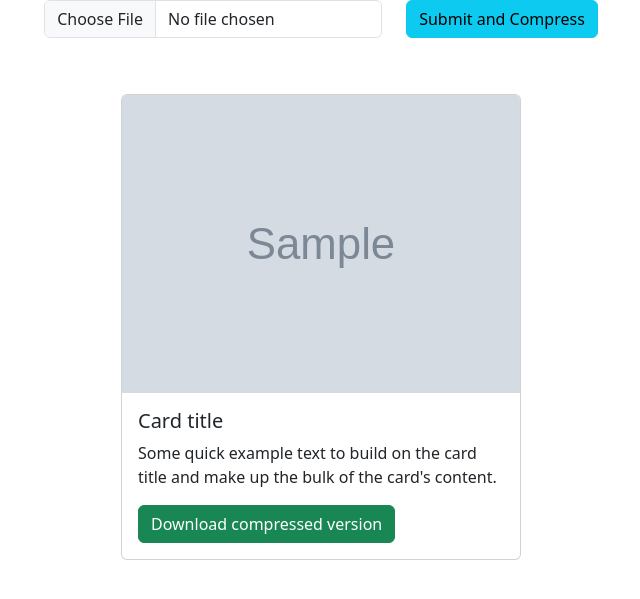
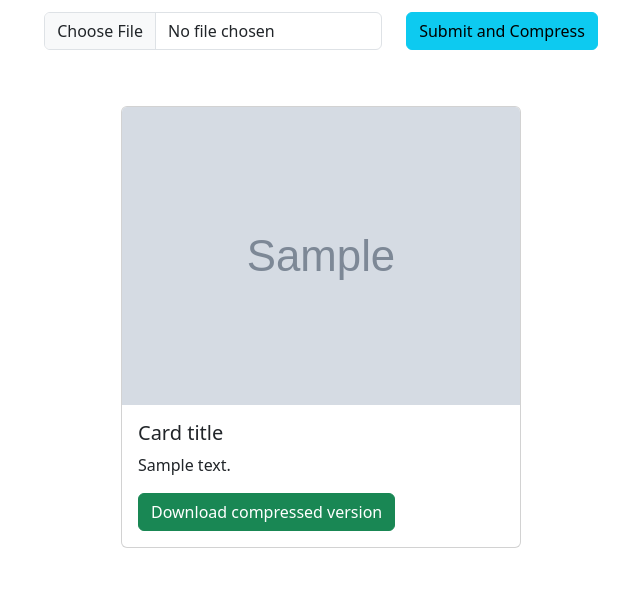
Before and after one commit to Kingkobi01/ImgKmprssr, a Flask app: template templates/upload.html in a window 1280 px wide. Shown: the part 56-655 px from the top of the page, without its empty margins (319-959 px from the left). Run offline with Flask 3, Linux system fonts and the light colour scheme; the template is opened without the code that fills it: values that come from a table or form of the project are taken from there, most other values are stand-ins (such as "Sample title", 1, 10 or a date in 2020); grey boxes marked "Sample" are stand-in pictures; some libraries are stand-ins or nearby versions.

Commit message:
Add Image description in upload.html card

```diff
--- a/templates/upload.html
+++ b/templates/upload.html
@@ -31,9 +31,10 @@
             <img src="{{ img_url }}" class="card-img-top" alt="...">
             <div class="card-body">
                 <h5 class="card-title">Card title</h5>
-                <p class="card-text">Some quick example text to build on the card title and make up the bulk of the
+                <p class="card-text">{{ description if description else "Some quick example text to build on the card
+                    title and make up the bulk of the
                     card's
-                    content.</p>
+                    content."}}</p>
                 <a href="{{ img_url }}" download class="btn btn-success">Download compressed version</a>
             </div>
         </div>
```
